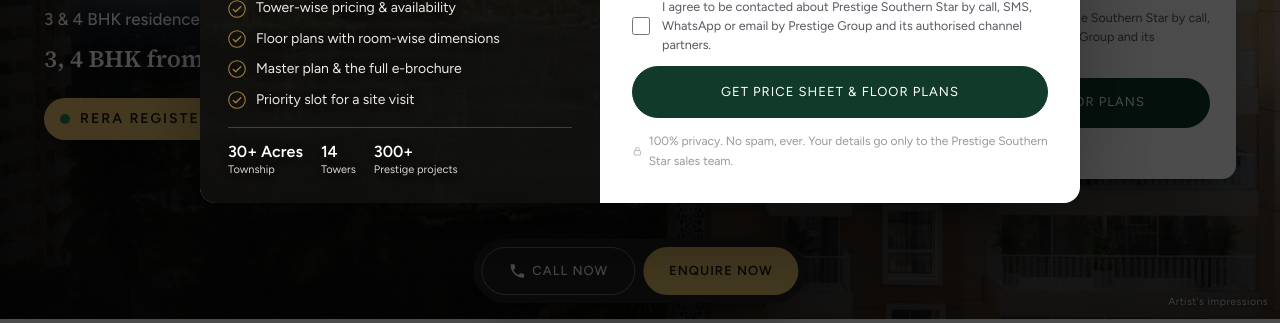
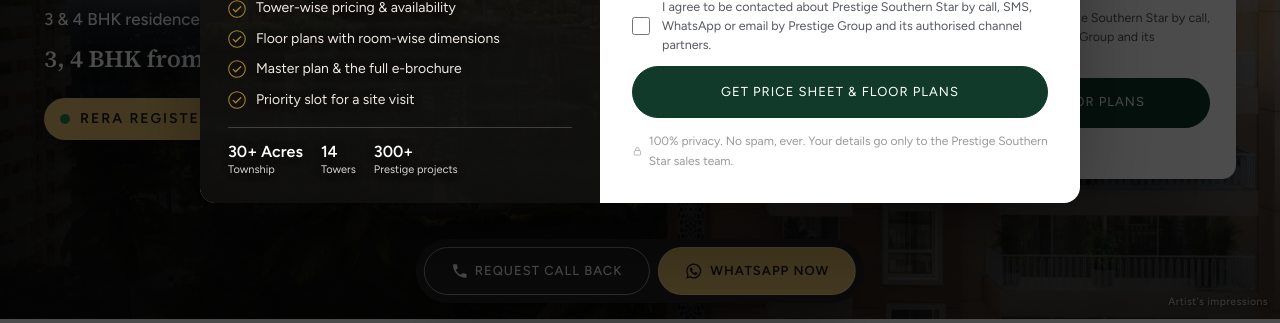
Before and after one commit to iamhere-lab/southernstar-prestige, a plain HTML site: page index.html in a window 1280 px wide. Shown: the part 477-800 px from the top of the page. Drawn offline with Linux system fonts and the light colour scheme.

Commit message:
Sticky bar: Request Call Back + WhatsApp Now

```diff
--- a/index.html
+++ b/index.html
@@ -46,6 +46,8 @@
 /* Header call button */
 .hdr-call { gap: 8px; text-decoration: none; letter-spacing: .06em; font-variant-numeric: tabular-nums; white-space: nowrap; }
 .hdr-call svg { flex: none; }
+.action-bar .ab-wa { display: inline-flex; align-items: center; justify-content: center; gap: 8px; text-decoration: none; }
+@media (max-width: 420px) { .action-bar .ab-callback, .action-bar .ab-wa { font-size: 11.5px; letter-spacing: .04em; padding-left: 10px; padding-right: 10px; gap: 6px; white-space: nowrap; } }
 @media (max-width: 599px) { .hdr-call { font-size: 12.5px; padding: 0 12px; gap: 6px; } }
 </style>
 </head>
@@ -330,10 +332,8 @@
 
 <!-- Sticky action bar (all devices) -->
 <nav class="action-bar" aria-label="Quick actions">
-  <a class="js-phone js-needs-phone" href="#" data-cta="sticky_call" hidden><svg aria-hidden="true" width="18" height="18"><use href="#i-phone"/></svg>Call Now</a>
-  <a class="js-whatsapp mb-wa" href="#" target="_blank" rel="noopener" data-cta="sticky_whatsapp" hidden><svg aria-hidden="true" width="18" height="18"><use href="#i-wa"/></svg>WhatsApp</a>
-  <button class="js-open-enquiry ab-callback js-no-phone" type="button" data-cta="sticky_callback" data-intent="callback"><svg aria-hidden="true" width="18" height="18"><use href="#i-phone"/></svg><span class="ab-long">Request a</span>Call Back</button>
-  <button class="js-open-enquiry ab-enquire" type="button" data-cta="sticky_enquire" data-intent="general">Enquire Now</button>
+  <button class="js-open-enquiry ab-callback" type="button" data-cta="sticky_callback" data-intent="callback"><svg aria-hidden="true" width="18" height="18"><use href="#i-phone"/></svg>Request Call Back</button>
+  <a class="ab-enquire ab-wa" href="https://wa.me/919567011331?text=Hi%2C%20I%27m%20interested%20in%20Prestige%20Southern%20Star%2C%20Bannerghatta%20Road.%20Please%20share%20the%20price%20list%20and%20floor%20plans." target="_blank" rel="noopener" data-cta="sticky_whatsapp"><svg aria-hidden="true" width="18" height="18"><use href="#i-wa"/></svg>WhatsApp Now</a>
 </nav>
 
 <!-- Enquiry popup: offer panel + form -->
```
